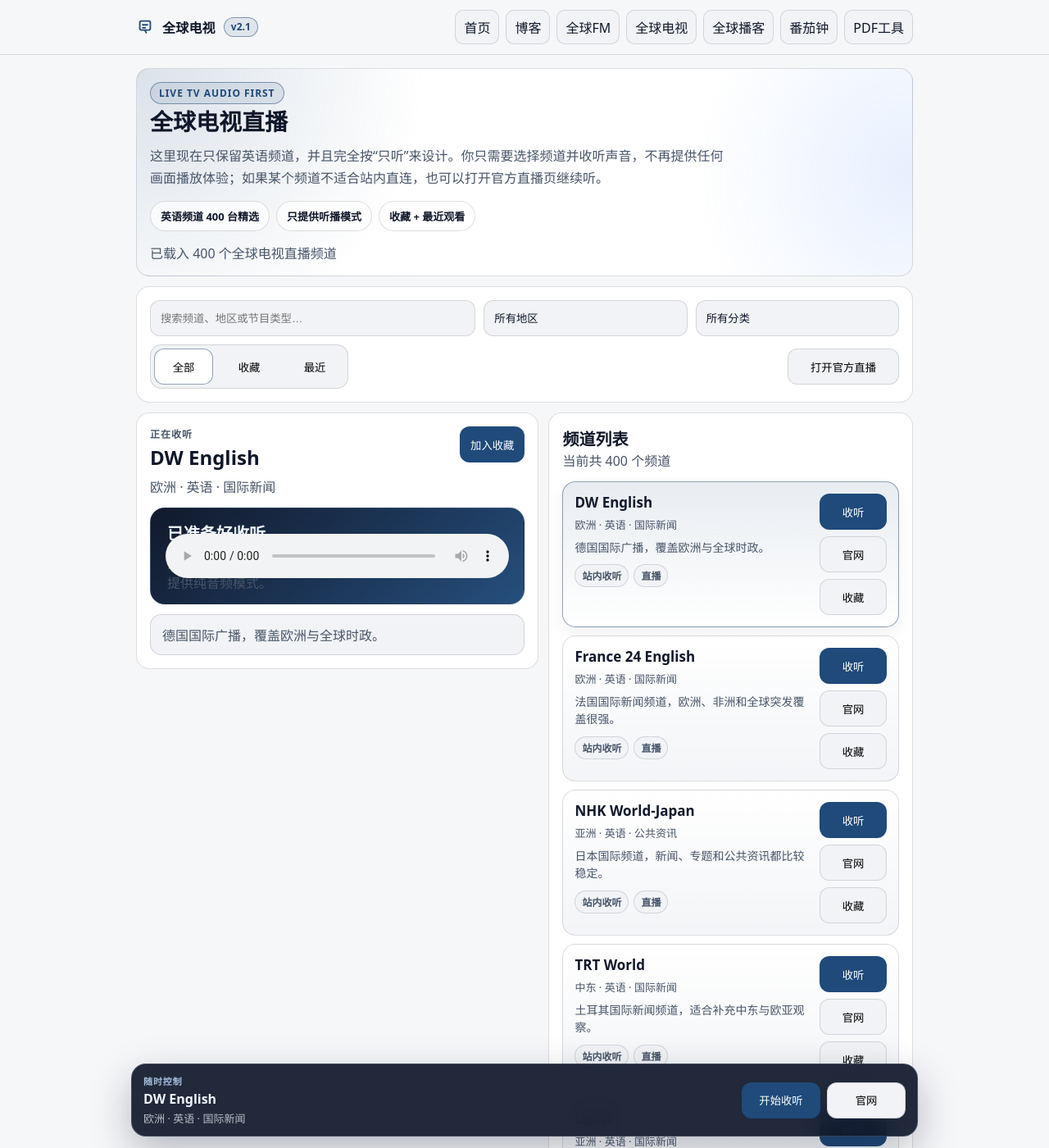
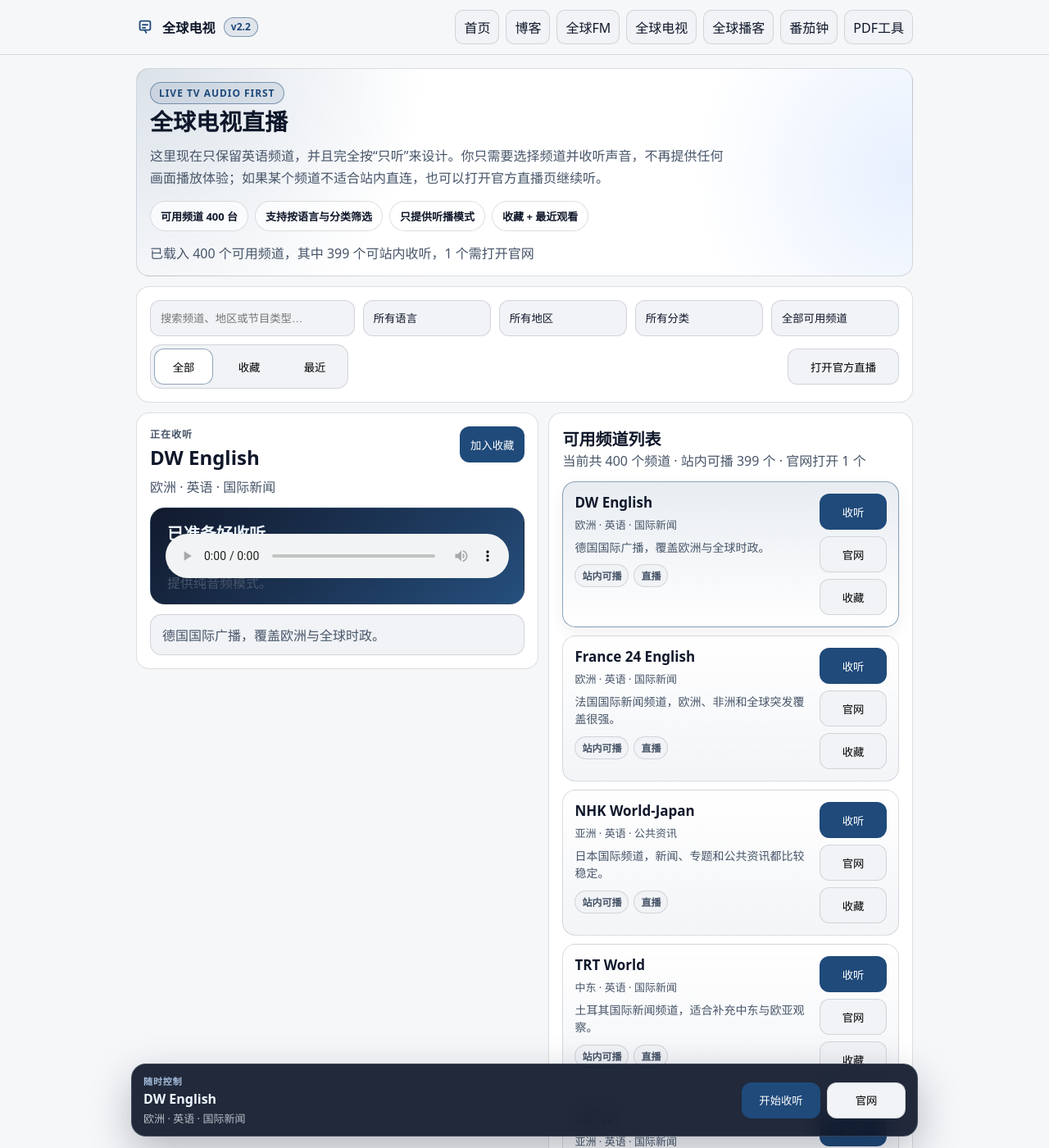
Before and after one commit to louwbc/louwbc.github.io, a Jekyll site: the page apps/global-tv/index.html, which Jekyll copies as it is, in a window 1280 px wide and 1400 px high. Shown: the whole window at 82% size. Built offline with Jekyll 4.4.1, drawn with Linux system fonts in a browser that asks for light colours; comment, search, counter and statistics services are not loaded; some of the changed text lies outside the part shown.

Commit message:
Add Global TV channel filters
Let listeners browse all available TV channels and narrow the list by language, category, and playback mode while surfacing how many channels are playable in-page versus on the official site.

```diff
--- a/apps/global-tv/global-tv.css
+++ b/apps/global-tv/global-tv.css
@@ -52,7 +52,7 @@
 }
 .filters-row{
   display:grid;
-  grid-template-columns:minmax(0, 1.6fr) repeat(2, minmax(0, 1fr));
+  grid-template-columns:minmax(0, 1.6fr) repeat(4, minmax(0, 1fr));
   gap:10px;
 }
 .controls-panel .input:focus-visible{
--- a/apps/global-tv/global-tv.js
+++ b/apps/global-tv/global-tv.js
@@ -3,8 +3,10 @@
 const ui = {
   info: $('#info'),
   searchInput: $('#searchInput'),
+  languageSelect: $('#languageSelect'),
   regionSelect: $('#regionSelect'),
   categorySelect: $('#categorySelect'),
+  availabilitySelect: $('#availabilitySelect'),
   tabAll: $('#tabAll'),
   tabFavorites: $('#tabFavorites'),
   tabRecent: $('#tabRecent'),
@@ -48,8 +50,10 @@
 
 function setupControls() {
   ui.searchInput.addEventListener('input', refreshList)
+  ui.languageSelect.addEventListener('change', refreshList)
   ui.regionSelect.addEventListener('change', refreshList)
   ui.categorySelect.addEventListener('change', refreshList)
+  ui.availabilitySelect.addEventListener('change', refreshList)
 
   for (const btn of [ui.tabAll, ui.tabFavorites, ui.tabRecent]) {
     btn.addEventListener('click', () => {
@@ -135,7 +139,9 @@
     refreshList()
     if (state.channels.length) {
       selectChannel(state.channels[0], false)
-      setInfo(`已载入 ${state.channels.length} 个全球电视直播频道`)
+      const playableCount = state.channels.filter((item) => item.kind === 'hls').length
+      const externalCount = state.channels.filter((item) => item.kind === 'external').length
+      setInfo(`已载入 ${state.channels.length} 个可用频道，其中 ${playableCount} 个可站内收听，${externalCount} 个需打开官网`)
     } else {
       setInfo('没有可用频道')
     }
@@ -171,6 +177,7 @@
 }
 
 function populateFilters(channels) {
+  fillSelect(ui.languageSelect, extractUnique(channels, 'language'), '所有语言')
   fillSelect(ui.regionSelect, extractUnique(channels, 'region'), '所有地区')
   fillSelect(ui.categorySelect, extractUnique(channels, 'category'), '所有分类')
 }
@@ -227,9 +234,13 @@
 }
 
 function buildListMeta(count) {
-  if (state.view === 'favorites') return `收藏中共 ${count} 个频道`
-  if (state.view === 'recent') return `最近观看共 ${count} 个频道`
-  return `当前共 ${count} 个频道`
+  const visible = getVisibleChannels()
+  const playableCount = visible.filter((item) => item.kind === 'hls').length
+  const externalCount = visible.filter((item) => item.kind === 'external').length
+  const suffix = `站内可播 ${playableCount} 个 · 官网打开 ${externalCount} 个`
+  if (state.view === 'favorites') return `收藏中共 ${count} 个频道 · ${suffix}`
+  if (state.view === 'recent') return `最近观看共 ${count} 个频道 · ${suffix}`
+  return `当前共 ${count} 个频道 · ${suffix}`
 }
 
 function getVisibleChannels() {
@@ -245,12 +256,16 @@
   }
 
   const keyword = String(ui.searchInput.value || '').trim().toLowerCase()
+  const language = ui.languageSelect.value
   const region = ui.regionSelect.value
   const category = ui.categorySelect.value
+  const availability = ui.availabilitySelect.value
 
   return base.filter((channel) => {
+    if (language && channel.language !== language) return false
     if (region && channel.region !== region) return false
     if (category && channel.category !== category) return false
+    if (availability && channel.kind !== availability) return false
     if (!keyword) return true
     const hay = `${channel.title} ${channel.region} ${channel.language} ${channel.category} ${channel.note}`.toLowerCase()
     return hay.includes(keyword)
@@ -288,7 +303,7 @@
 
   const tags = document.createElement('div')
   tags.className = 'channel-tags'
-  for (const label of [channel.kind === 'external' ? '官方页' : '站内收听', '直播']) {
+  for (const label of [getKindLabel(channel.kind), '直播']) {
     const chip = document.createElement('span')
     chip.className = 'tag'
     chip.textContent = label
@@ -480,6 +495,10 @@
   ui.floatingPlayPauseBtn.textContent = ui.playerAudio.paused ? '继续播放' : '暂停'
 }
 
+function getKindLabel(kind) {
+  return kind === 'external' ? '官网打开' : '站内可播'
+}
+
 function toggleFavorite(id) {
   const list = loadList(STORE.favorites)
   const next = list.includes(id) ? list.filter((item) => item !== id) : [id, ...list]
--- a/apps/global-tv/index.html
+++ b/apps/global-tv/index.html
@@ -7,7 +7,7 @@
   <title>全球电视</title>
   <link rel="icon" href="../../icons/icon.svg" type="image/svg+xml">
   <link rel="stylesheet" href="../../assets/css/site.css?v=20260528c">
-  <link rel="stylesheet" href="./global-tv.css?v=20260710j">
+  <link rel="stylesheet" href="./global-tv.css?v=20260715a">
 </head>
 <body class="audio-only">
   <header class="topbar">
@@ -15,7 +15,7 @@
       <div class="brand">
         <svg viewBox="0 0 24 24" class="logo" aria-hidden="true"><path d="M4 6a3 3 0 0 1 3-3h10a3 3 0 0 1 3 3v8a3 3 0 0 1-3 3h-3.8l1.3 2.3a1 1 0 0 1-1.7 1l-1.8-3.3H7a3 3 0 0 1-3-3V6zm3-1a1 1 0 0 0-1 1v8a1 1 0 0 0 1 1h10a1 1 0 0 0 1-1V6a1 1 0 0 0-1-1H7zM8 8h8v2H8V8zm0 4h5v2H8v-2z" fill="currentColor"/></svg>
         <div class="brand-title">全球电视</div>
-        <span class="version-chip" aria-label="当前版本">v2.1</span>
+        <span class="version-chip" aria-label="当前版本">v2.2</span>
       </div>
       <nav class="nav">
         <a href="../../">首页</a>
@@ -37,7 +37,8 @@
         <p class="hero-text">这里现在只保留英语频道，并且完全按“只听”来设计。你只需要选择频道并收听声音，不再提供任何画面播放体验；如果某个频道不适合站内直连，也可以打开官方直播页继续听。</p>
       </div>
       <div class="hero-meta">
-        <div class="meta-pill">英语频道 400 台精选</div>
+        <div class="meta-pill">可用频道 400 台</div>
+        <div class="meta-pill">支持按语言与分类筛选</div>
         <div class="meta-pill">只提供听播模式</div>
         <div class="meta-pill">收藏 + 最近观看</div>
       </div>
@@ -47,11 +48,19 @@
     <section class="card card-pad controls-panel" style="margin-top:12px">
       <div class="row filters-row">
         <input id="searchInput" class="input" type="search" placeholder="搜索频道、地区或节目类型…" autocomplete="off" aria-label="搜索频道">
+        <select id="languageSelect" class="input" aria-label="语言">
+          <option value="">所有语言</option>
+        </select>
         <select id="regionSelect" class="input" aria-label="地区">
           <option value="">所有地区</option>
         </select>
         <select id="categorySelect" class="input" aria-label="分类">
           <option value="">所有分类</option>
+        </select>
+        <select id="availabilitySelect" class="input" aria-label="播放方式">
+          <option value="">全部可用频道</option>
+          <option value="hls">站内可播</option>
+          <option value="external">官网打开</option>
         </select>
       </div>
       <div class="row lower-row">
@@ -100,7 +109,7 @@
         <section class="card card-pad list-card">
           <div class="list-head">
             <div>
-              <h2 class="section-title">频道列表</h2>
+              <h2 class="section-title">可用频道列表</h2>
               <div class="muted" id="listMeta">0 个频道</div>
             </div>
           </div>
@@ -124,6 +133,6 @@
   </div>
 
   <script src="https://cdn.jsdelivr.net/npm/hls.js@latest"></script>
-  <script src="./global-tv.js?v=20260710i" type="module"></script>
+  <script src="./global-tv.js?v=20260715a" type="module"></script>
 </body>
 </html>
```
